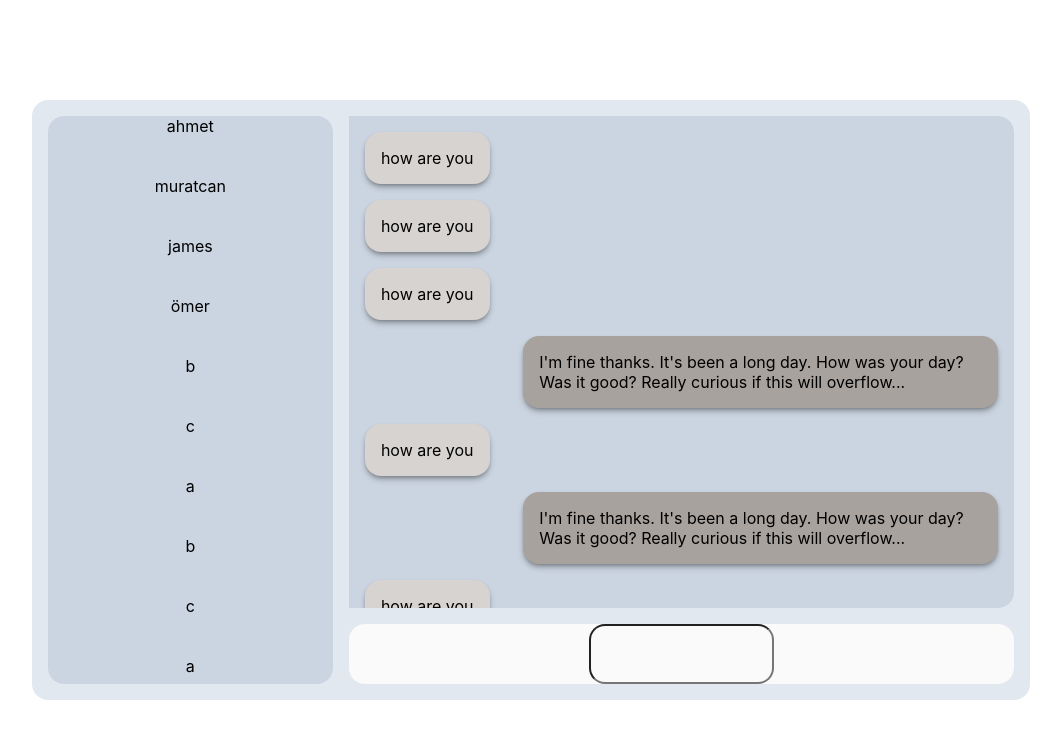
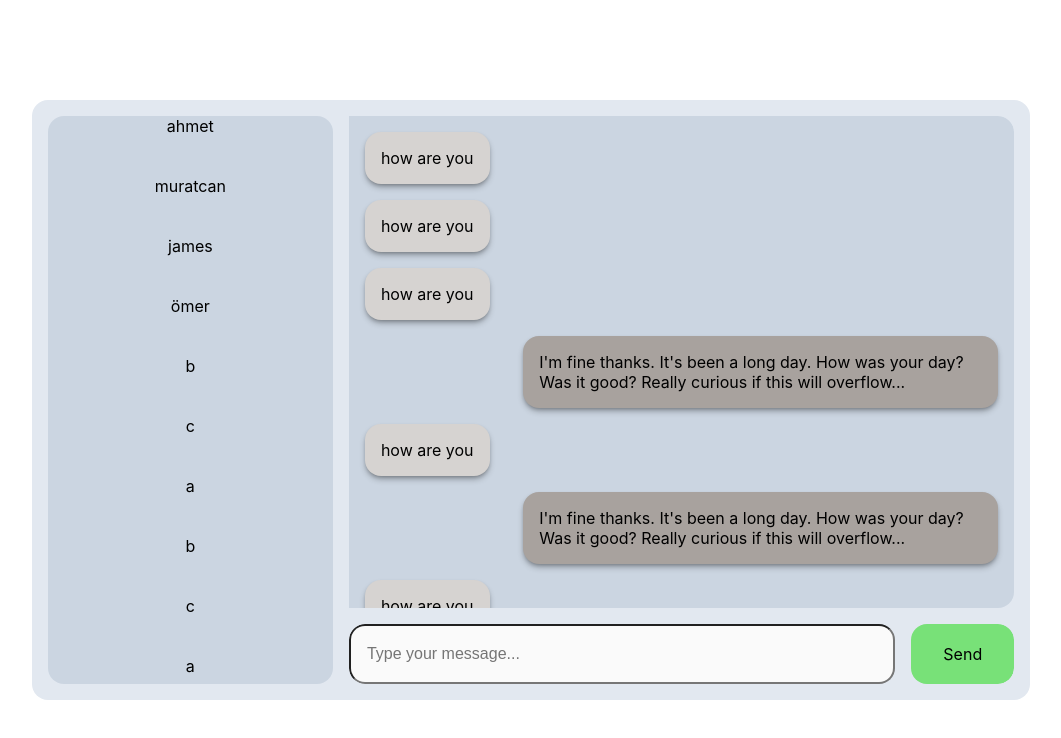
Before and after one commit to chmasgun/glov-chat-case-assignment, a React (Create React App) app in the folder my-app/: page / in a window 1280 px wide. Shown: the top 738 px of the page, without its empty margins (109-1170 px from the left). Built offline with nearby package versions, Linux system fonts and the light colour scheme.

Commit message:
messaging v0 is completed
a setMessages function is passed as props to be used in text area user actions. Either on button press, or Enter keyboard press, a new message is appended to the messages list

```diff
--- a/my-app/src/components/ChatUIContainer.tsx
+++ b/my-app/src/components/ChatUIContainer.tsx
@@ -4,7 +4,7 @@ import ContactListContainer from './ContactsListContainer';
 import MessagingScreenContainer from './MessagingScreenContainer';
 
 
-const messages: [string, number][] =  [["This is the latest message.", 0], ["how are you", 1], ["I'm fine thanks. It's been a long day. How was your day? Was it good? Really curious if this will overflow...", 0], ["how are you", 1], ["I'm fine thanks. It's been a long day. How was your day? Was it good? Really curious if this will overflow...", 0], ["how are you", 1], ["how are you", 1], ["how are you", 1]]
+const messagesInit: [string, number][] =  [["This is the latest message.", 0], ["how are you", 1], ["I'm fine thanks. It's been a long day. How was your day? Was it good? Really curious if this will overflow...", 0], ["how are you", 1], ["I'm fine thanks. It's been a long day. How was your day? Was it good? Really curious if this will overflow...", 0], ["how are you", 1], ["how are you", 1], ["how are you", 1]]
 
 type ChatUIContainerProps = {
 
@@ -49,6 +49,7 @@ const ChatUIInnerContainerDiv = styled.div`
 const ChatUIContainer: React.FC<ChatUIContainerProps> = () => {
 
 
+    const [messages, setMessages]= useState(messagesInit)
 
 
 
@@ -58,7 +59,7 @@ const ChatUIContainer: React.FC<ChatUIContainerProps> = () => {
             <ChatUIInnerContainerDiv>
 
                 <ContactListContainer contactList={["ahmet", "muratcan", "james", "ömer", "b", "c", "a", "b", "c", "a", "b", "c"]}></ContactListContainer>
-                <MessagingScreenContainer messages={messages}></MessagingScreenContainer>
+                <MessagingScreenContainer messages={messages} setMessages={setMessages}></MessagingScreenContainer>
             </ChatUIInnerContainerDiv>
         </ChatUIContainerDiv>
     );
--- a/my-app/src/components/MessagingScreenContainer.tsx
+++ b/my-app/src/components/MessagingScreenContainer.tsx
@@ -5,7 +5,8 @@ import TextingArea from './TextingArea';
 
 type MessagingScreenContainerProps = {
     // Add your props here
-    messages: [string, number][]
+    messages: [string, number][];
+    setMessages: React.Dispatch<React.SetStateAction<[string, number][]>>; // Correct type
 };
 
 // The main messaging part on the right side.
@@ -53,7 +54,7 @@ const MessagingContainerOverflowingDiv = styled.div`
 
     `;
 
-const MessagingScreenContainer: React.FC<MessagingScreenContainerProps> = ({ messages }) => {
+const MessagingScreenContainer: React.FC<MessagingScreenContainerProps> = ({ messages, setMessages }) => {
 
 
 
@@ -74,7 +75,7 @@ const MessagingScreenContainer: React.FC<MessagingScreenContainerProps> = ({ mes
             </MessagingContainerDiv>
 
             {/* text area */}
-            <TextingArea></TextingArea>
+            <TextingArea setMessages={setMessages}></TextingArea>
 
         </MessagingContainerOuterDiv>
     );
--- a/my-app/src/components/TextingArea.tsx
+++ b/my-app/src/components/TextingArea.tsx
@@ -1,38 +1,89 @@
-import React from 'react';
+import React, { useState } from 'react';
 import styled from 'styled-components';
 
 type TextingAreaProps = {
     // Add your props here
+    setMessages: React.Dispatch<React.SetStateAction<[string, number][]>>;
 
 };
 
-// This is the text area (will change, need details)
+// This is the text outer container, bottom part
 const TextingAreaDiv = styled.div`
+    display:flex;
     height: 60px;
+    overflow:clip;
+    gap: 1rem;
+    justify-content:center;
+
+    border-radius:  1rem;
+    `;
+
+// Actual text are, input
+const TextingInput = styled.input`
+    height: 60px;
+    flex:1;
+    padding: 0 1rem;
+    font-size: 1rem;
     overflow:clip;
     background-color: rgb(250 250 250);
     border-radius:  1rem;
     `;
 
-const TextingInput = styled.input`
-height: 60px;
+// Send message button, green colored
+const SendMessage = styled.div`
+
     overflow:clip;
-background-color: rgb(250 250 250);
+    padding: 0 2rem;
+    align-content:center;
+    background-color: rgb(120 225 120);
     border-radius:  1rem;
+    cursor:pointer;
+    transition: background-color 0.5s;
+    &:hover{
+        background-color: rgb(120 255 120);
+    }
     `;
 
-const TextingArea: React.FC<TextingAreaProps> = ({   }) => {
-
+const TextingArea: React.FC<TextingAreaProps> = ({ setMessages }) => {
     const autoCompleteMessages = ["Hello", "How are you?", "Long time no see!", "How was your day?", "Bye!", "See you later!", "I'll get back to you.", "Call me."]
 
 
+    const [inputValue, setInputValue] = useState<string>(''); // Initialize input value state as empty
+
+
+    const handleInputChange = (event: React.ChangeEvent<HTMLInputElement>) => {
+        // Update input value state on keyboard press
+        setInputValue(event.target.value);
+    };
+
+    const handleMessageSend = () => {
+        // Concatenates the new messages with the previous messages list. Resets the input
+        setMessages((currentMessages) => [[inputValue, 0], ...currentMessages]);
+        setInputValue('')
+    };
+
+
+    const handleKeyPress = (event: React.KeyboardEvent<HTMLInputElement>) => {
+        // Enter button press for sending, in addition to send button
+        if (event.key === 'Enter') {
+            handleMessageSend();
+        }
+    };
 
 
     return (
 
         <TextingAreaDiv>
-            <TextingInput></TextingInput>
-
+            {/* input area, also watches for Enter press */}
+            <TextingInput
+                type="text"
+                value={inputValue}
+                onChange={handleInputChange}
+                onKeyDown={handleKeyPress}
+                placeholder="Type your message..."
+            />
+            {/* send button */}
+            <SendMessage onClick={handleMessageSend}>Send</SendMessage>
         </TextingAreaDiv>
     );
 };
```
Lines whose indentation alone changed are shown as unchanged.
